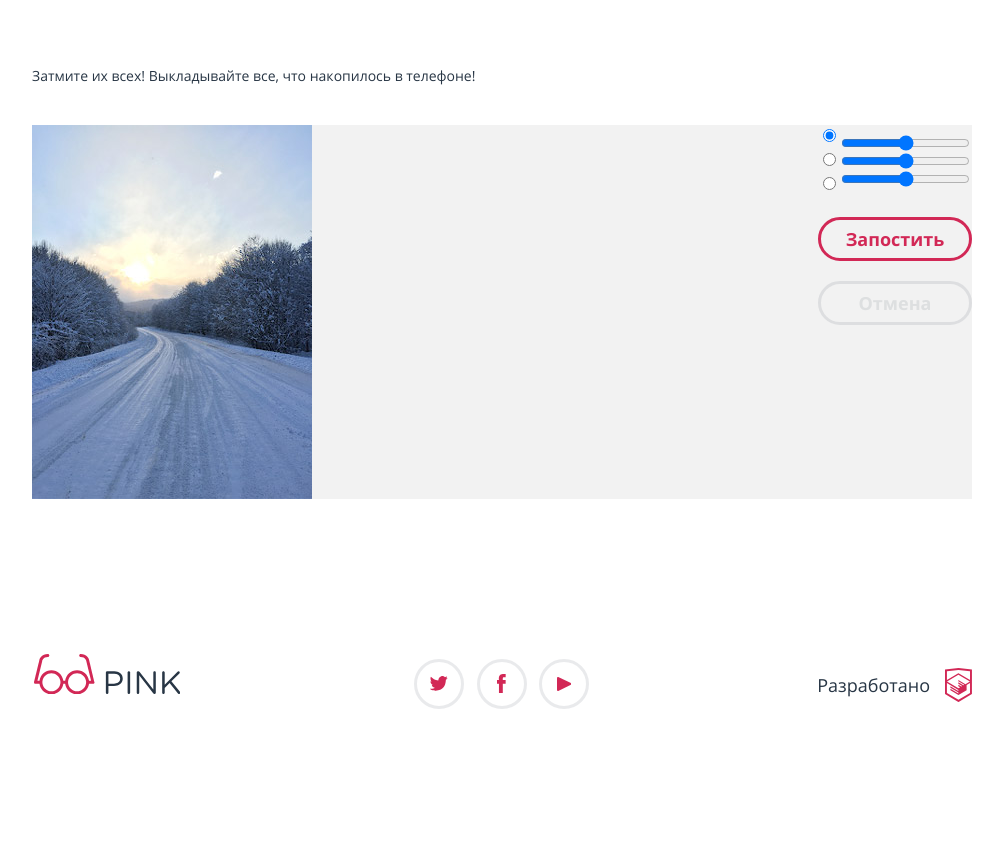
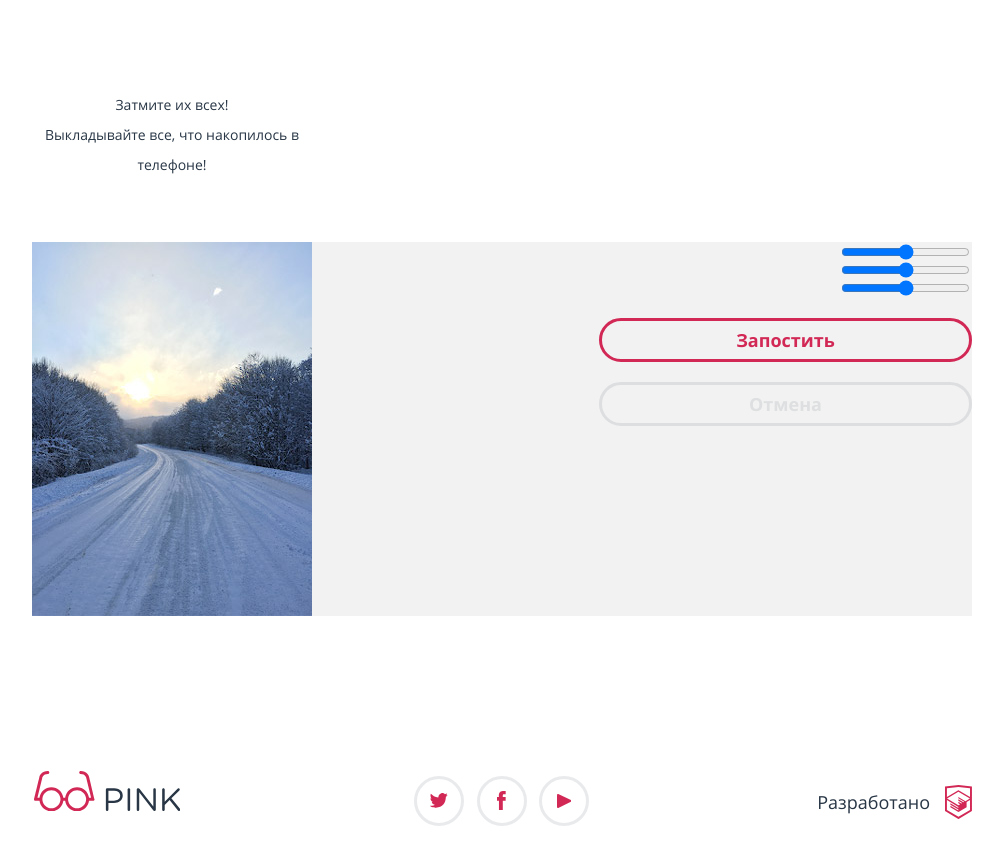
Before and after one commit to lerkot/556495-pink-18, a website: page source/photo.html in a window 1280 px wide. Shown: the part 2077-2921 px from the top of the page, without its empty margins (138-1141 px from the left). Before the commit the page ends 2856 px from the top, so only its background shows below. Drawn offline with nearby package versions, Linux system fonts and the light colour scheme; files that its build step writes are made by us from their sources.

Commit message:
Правки

```diff
--- a/source/less/blocks/gallery.less
+++ b/source/less/blocks/gallery.less
@@ -5,6 +5,7 @@
   padding-bottom: 45px;
   background-color: @base-bg-color;
 }
+
 
 @media (min-width: @breakpoint-desktop) {
   .gallery {
--- a/source/less/blocks/photoeditor.less
+++ b/source/less/blocks/photoeditor.less
@@ -1,4 +1,6 @@
 .photoeditor__lead-wrapper {
+  padding-top: 43px;
+  padding-bottom: 42px;
   background-color: @base-bg-color;
 }
 
@@ -16,10 +18,15 @@
 
 
 .photoeditor__lead {
+  .paragraph-reset();
+  width: 280px;
+  padding: 0 13px;
   font-size: @fs-base;
   font-weight: @fw-regular;
   line-height: @lh-big;
+  text-align: center;
   color: @main-color;
+  box-sizing: border-box;
 }
 
 .photoeditor__form {
@@ -62,6 +69,8 @@
   .lists-mixin();
   display: flex;
   flex-direction: row;
+  justify-content: space-around;
+  width: 240px;
 }
 
 @media (min-width: @breakpoint-tablet) {
@@ -70,6 +79,31 @@
     flex-direction: column;
   }
 }
+
+.photoeditor__filter-label {
+  position: relative;
+  display: block;
+  cursor: pointer;
+  user-select: none;
+}
+
+/*
+.photoeditor__filter--crop + .photoeditor__filter-label {
+  color: #d22856;
+}
+
+.photoeditor__filter--crop + .photoeditor__filter-label::before {
+  position: absolute;
+  top: 0;
+  content: "";
+  width: 44px;
+  height: 48px;
+  stroke: currentColor;
+  background-color: transparent;
+  background-image: url("../../img/icon-editor-crop.svg");
+  background-repeat: no-repeat;
+}
+*/
 
 .photoeditor__ranges-list {
   .lists-mixin();
--- a/source/photo.html
+++ b/source/photo.html
@@ -14,9 +14,9 @@
       <div class="header__inner">
         <div class="header__logo-wrapper">
           <a class="header__logo-link" href="index.html">
-            <svg class="header__logo-image" xmlns="http://www.w3.org/2000/svg" xmlns:xlink="http://www.w3.org/1999/xlink"
-              x="0px" y="0px" width="75" height="22" viewBox="0 0 75 22" enable-background="new 0 0 74.426 22.859"
-              xml:space="preserve">
+            <svg class="header__logo-image" xmlns="http://www.w3.org/2000/svg"
+              xmlns:xlink="http://www.w3.org/1999/xlink" x="0px" y="0px" width="75" height="22" viewBox="0 0 75 22"
+              enable-background="new 0 0 74.426 22.859" xml:space="preserve">
               <g>
                 <path fill="#FFFFFF"
                   d="M0,1.449c0-0.708,0.58-1.288,1.256-1.288h7.18c5.087,0,8.436,2.704,8.436,7.147v0.064 c0,4.861-4.057,7.373-8.854,7.373H2.544v6.825c0,0.708-0.58,1.288-1.288,1.288C0.58,22.859,0,22.279,0,21.571V1.449z M8.114,12.428 c3.734,0,6.182-1.996,6.182-4.958V7.405c0-3.22-2.415-4.894-6.054-4.894H2.544v9.917H8.114z" />
@@ -94,7 +94,8 @@
               alt="Фотография пользователя">
           </div>
           <section class="gallery__item-desc">
-              <p class="gallery__item-author">Левон <time class="gallery__item-time" datetime="2019-11-08">(5 часов назад)</time></p>
+            <p class="gallery__item-author">Левон <time class="gallery__item-time" datetime="2019-11-08">(5 часов
+                назад)</time></p>
             <p class="gallery__item-comment">Вчера он на луну летал, сегодня в руки к нам попал.</p>
             <span class="gallery__item-reactions">Нравится: 356</span>
           </section>
@@ -105,7 +106,8 @@
               alt="Фотография пользователя">
           </div>
           <section class="gallery__item-desc">
-              <p class="gallery__item-author">Антон <time class="gallery__item-time" datetime="2019-11-08">(12 часов назад)</time></p>
+            <p class="gallery__item-author">Антон <time class="gallery__item-time" datetime="2019-11-08">(12 часов
+                назад)</time></p>
             <p class="gallery__item-comment">Соседи будут рады!</p>
             <span class="gallery__item-reactions">Нравится: 666</span>
           </section>
@@ -116,7 +118,8 @@
               alt="Фотография пользователя">
           </div>
           <section class="gallery__item-desc">
-              <p class="gallery__item-author">Борис <time class="gallery__item-time" datetime="2019-11-08">(20 часов назад)</time></p>
+            <p class="gallery__item-author">Борис <time class="gallery__item-time" datetime="2019-11-08">(20 часов
+                назад)</time></p>
             <p class="gallery__item-comment">Здесь могла быть ваша цитата о высоком и вечном.</p>
             <span class="gallery__item-reactions">Нравится: 215</span>
           </section>
@@ -127,7 +130,8 @@
               alt="Фотография пользователя">
           </div>
           <section class="gallery__item-desc">
-              <p class="gallery__item-author">Сергей <time class="gallery__item-time" datetime="2019-11-08">(25 часов назад)</time></p>
+            <p class="gallery__item-author">Сергей <time class="gallery__item-time" datetime="2019-11-08">(25 часов
+                назад)</time></p>
             <p class="gallery__item-comment">Самая кубанская в мире!</p>
             <span class="gallery__item-reactions">Нравится: 4</span>
           </section>
@@ -138,7 +142,8 @@
               alt="Фотография пользователя">
           </div>
           <section class="gallery__item-desc">
-              <p class="gallery__item-author">Максим <time class="gallery__item-time" datetime="2019-11-08">(40 часов назад)</time></p>
+            <p class="gallery__item-author">Максим <time class="gallery__item-time" datetime="2019-11-08">(40 часов
+                назад)</time></p>
             <p class="gallery__item-comment">Где снег-то?</p>
             <span class="gallery__item-reactions">Нравится: 150</span>
           </section>
@@ -149,7 +154,8 @@
               alt="Фотография пользователя">
           </div>
           <section class="gallery__item-desc">
-              <p class="gallery__item-author">Надежда <time class="gallery__item-time" datetime="2019-11-08">(45 часов назад)</time></p>
+            <p class="gallery__item-author">Надежда <time class="gallery__item-time" datetime="2019-11-08">(45 часов
+                назад)</time></p>
             <p class="gallery__item-comment">Всем GM и взаимные лайки!</p>
             <span class="gallery__item-reactions">Нравится: 2560</span>
           </section>
@@ -160,9 +166,9 @@
         <h2 class="visually-hidden">Отредактируй и опубликуй фотографию</h2>
         <div class="photoeditor__lead-wrapper">
           <div class="inner">
-          <p class="photoeditor__lead">
-            Затмите их всех!
-            Выкладывайте все, что накопилось в телефоне!
+            <p class="photoeditor__lead">Затмите их всех!
+            </p>
+            <p class="photoeditor__lead">Выкладывайте все, что накопилось в телефоне!
             </p>
           </div>
         </div>
@@ -175,22 +181,21 @@
                 <div class="photoeditor__form-filters">
                   <ul class="photoeditor__filters-list">
                     <li class="photoeditor__filters-item">
+                      <input
+                        class="visually-hidden photoeditor__filter photoeditor__filter--crop photoeditor__filter--active"
+                        type="radio" name="filters-group" id="crop" checked>
                       <label class="photoeditor__filter-label photoeditor__filter-label--active" for="crop">
-                      <input class="photoeditor__filter photoeditor__filter--crop photoeditor__filter--active"
-                        type="radio" name="filters-group" id="crop" checked>
                       </label>
                     </li>
                     <li class="photoeditor__filters-item">
-                    <label class="photoeditor__filter-label" for="fill">
-                      <input class="photoeditor__filter photoeditor__filter--fill" type="radio" name="filters-group"
-                        id="fill">
-                    </label>
+                      <input class="visually-hidden photoeditor__filter photoeditor__filter--fill" type="radio"
+                        name="filters-group" id="fill">
+                      <label class="photoeditor__filter-label" for="fill"></label>
                     </li>
                     <li class="photoeditor__filters-item">
-                    <label class="photoeditor__filter-label" for="brightness">
-                      <input class="photoeditor__filter photoeditor__filter--brightness" type="radio"
+                      <input class="visually-hidden photoeditor__filter photoeditor__filter--brightness" type="radio"
                         name="filters-group" id="brightness">
-                    </label>
+                      <label class="photoeditor__filter-label" for="brightness"></label>
                     </li>
                   </ul>
                   <ul class="photoeditor__ranges-list">
@@ -209,7 +214,8 @@
                 <div class="photoeditor__form-actions">
                   <input class="photoeditor__action-button photoeditor__action-button--submit" type="submit"
                     value="Запостить">
-                <input class="photoeditor__action-button photoeditor__action-button--reset" type="reset" value="Отмена">
+                  <input class="photoeditor__action-button photoeditor__action-button--reset" type="reset"
+                    value="Отмена">
                 </div>
               </div>
             </form>
```
Also changed, not shown: source/img/icon-editor-crop.svg. Lines whose indentation alone changed are shown as unchanged.
